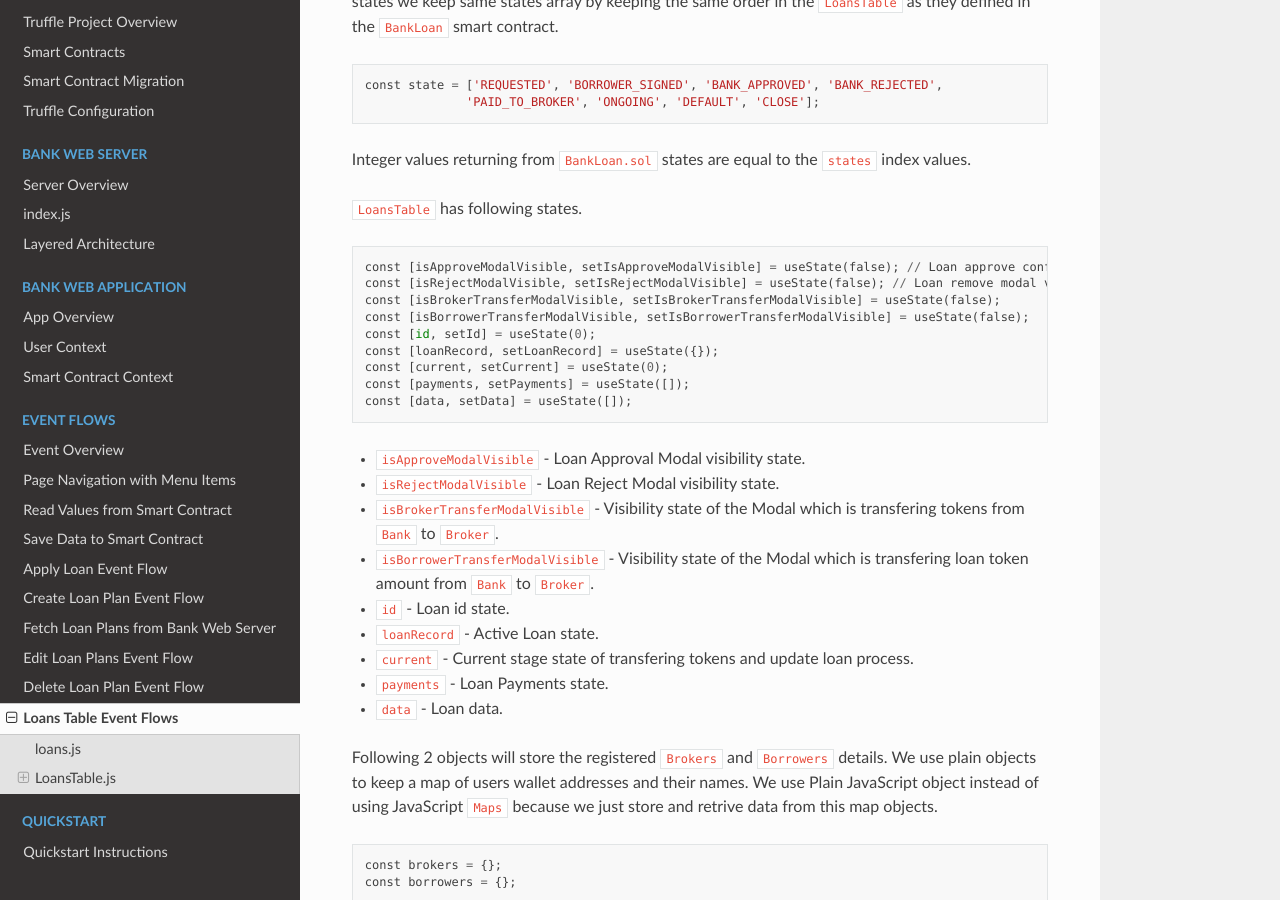
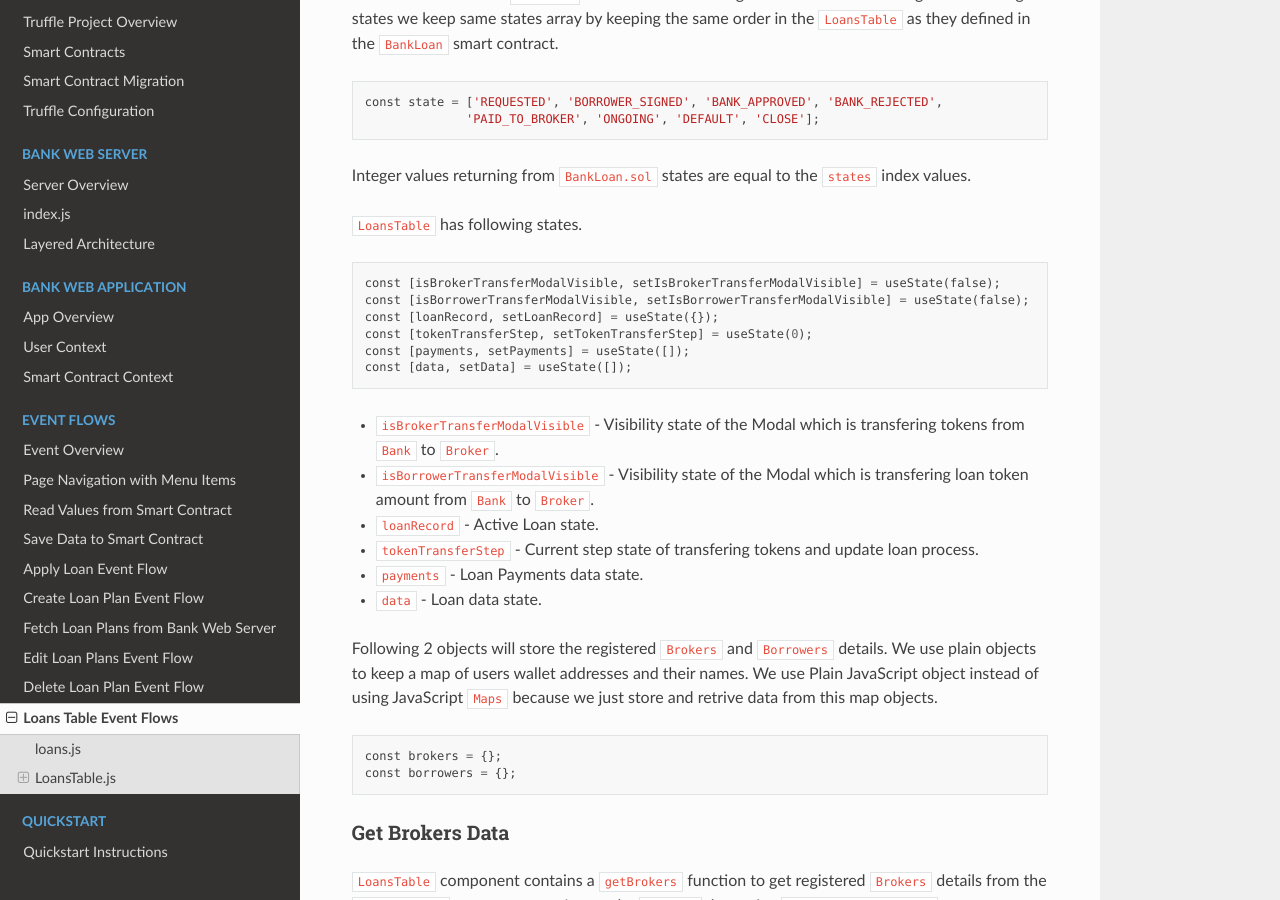
Before and after one commit to NivedithaKarthikeyan/LandregistryApp, a Sphinx documentation site: the page built from docs/source/eventFlow/loans.rst, in a window 1280 px wide and 900 px high, scrolled down 3177 px. Built offline with Sphinx 7.4.7 and the Read the Docs theme 2.0.0, drawn with Linux system fonts in a browser that asks for light colours; some of the changed text lies outside the part shown.

Commit message:
update loans table doc

```diff
--- a/docs/source/eventFlow/loans.rst
+++ b/docs/source/eventFlow/loans.rst
@@ -67,7 +67,8 @@ Since ``LoansTable`` common for all users it contains many functions and conditi
 First, ``LoansTable`` component imports dependencies. ::
 
   import React, { useState, useContext, useEffect } from 'react';
-  import { Table, Tag, Card, Divider, message, Modal, Form, Space, Button } from 'antd';
+  import { Table, Tag, Card, message, Modal, Form, Space, Button } from 'antd';
+  import { CloseCircleOutlined } from '@ant-design/icons';
   import { getApi } from '../../util/fetchApi';
   import UserContext from '../../stores/userContext';
   import SmartContractContext from '../../stores/smartContractContext';
@@ -98,25 +99,19 @@ Integer values returning from ``BankLoan.sol`` states are equal to the ``states`
 
 ``LoansTable`` has following states. ::
 
-  const [isApproveModalVisible, setIsApproveModalVisible] = useState(false); // Loan approve confirmation modal visibility state.
-  const [isRejectModalVisible, setIsRejectModalVisible] = useState(false); // Loan remove modal visibility state.
   const [isBrokerTransferModalVisible, setIsBrokerTransferModalVisible] = useState(false);
   const [isBorrowerTransferModalVisible, setIsBorrowerTransferModalVisible] = useState(false);
-  const [id, setId] = useState(0);
   const [loanRecord, setLoanRecord] = useState({});
-  const [current, setCurrent] = useState(0);
+  const [tokenTransferStep, setTokenTransferStep] = useState(0);
   const [payments, setPayments] = useState([]);
   const [data, setData] = useState([]);
 
-* ``isApproveModalVisible`` - Loan Approval Modal visibility state.
-* ``isRejectModalVisible`` - Loan Reject Modal visibility state.
 * ``isBrokerTransferModalVisible`` - Visibility state of the Modal which is transfering tokens from ``Bank`` to ``Broker``.
 * ``isBorrowerTransferModalVisible`` - Visibility state of the Modal which is transfering loan token amount from ``Bank`` to ``Broker``.
-* ``id`` - Loan id state.
 * ``loanRecord`` - Active Loan state.
-* ``current`` - Current stage state of transfering tokens and update loan process.
-* ``payments`` - Loan Payments state.
-* ``data`` - Loan data.
+* ``tokenTransferStep`` - Current step state of transfering tokens and update loan process.
+* ``payments`` - Loan Payments data state.
+* ``data`` - Loan data state.
 
 Following 2 objects will store the registered ``Brokers`` and ``Borrowers`` details.
 We use plain objects to keep a map of users wallet addresses and their names.
```
Also changed, not shown: 4 other files.
